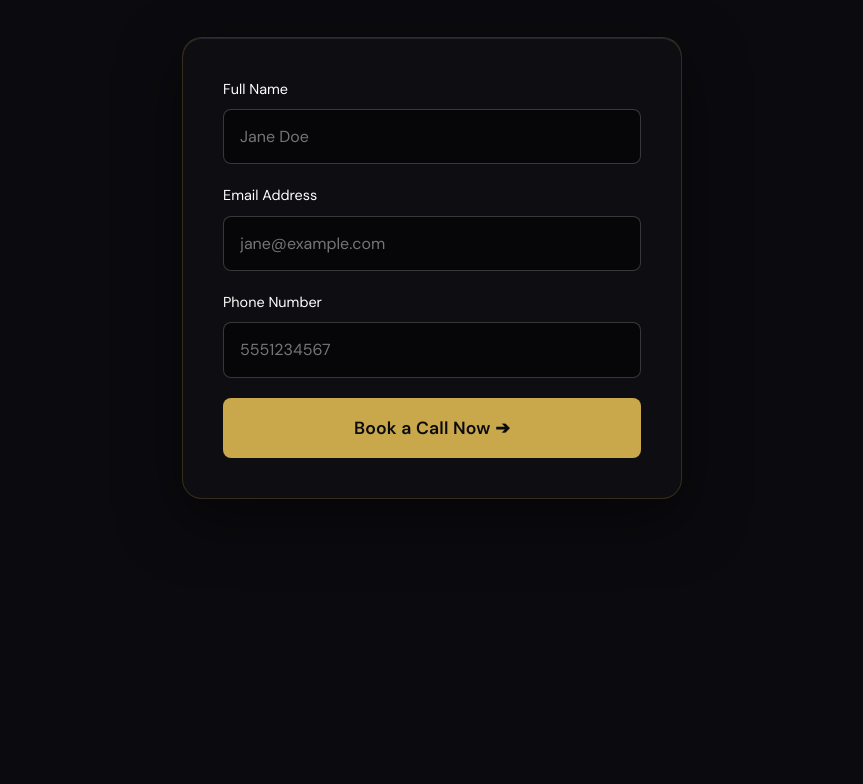
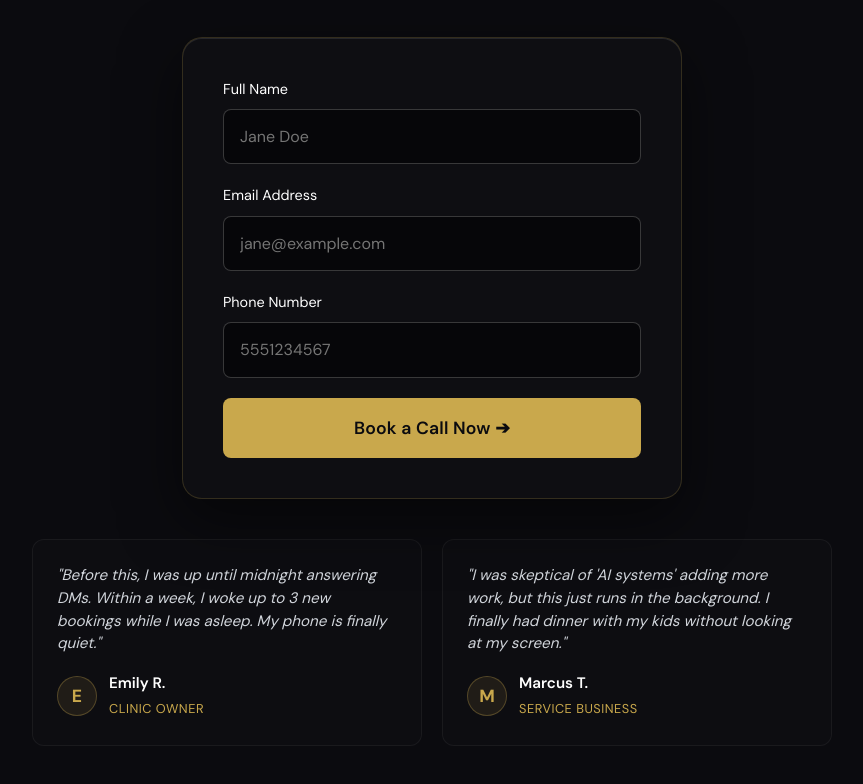
Before and after one commit to darrshandangi/GaneoAI, a website: page appointment.html in a window 1280 px wide. Shown: the part 609-1393 px from the top of the page, without its empty margins (208-1071 px from the left). Before the commit the page ends 1148 px from the top, so only its background shows below. Drawn offline with nearby package versions, Linux system fonts and the light colour scheme; a script that the page names is missing; a web font is replaced by a local one.

Commit message:
Add highly-converting testimonial section below the lead form

```diff
--- a/appointment.html
+++ b/appointment.html
@@ -229,6 +229,69 @@
             transform: translateY(2px);
         }
 
+        /* --- Testimonials --- */
+        .mini-testimonials {
+            max-width: 800px;
+            margin: 0 auto 60px auto;
+            display: grid;
+            grid-template-columns: 1fr 1fr;
+            gap: 20px;
+        }
+
+        .mini-testimonial-card {
+            background: rgba(17, 17, 21, 0.5);
+            border: 1px solid rgba(255, 255, 255, 0.05);
+            border-radius: 12px;
+            padding: 24px;
+            text-align: left;
+        }
+
+        .mini-testimonial-card p {
+            color: #d1d5db;
+            font-size: 0.95rem;
+            font-style: italic;
+            margin-bottom: 16px;
+            line-height: 1.5;
+        }
+
+        .mini-testimonial-author {
+            display: flex;
+            align-items: center;
+            gap: 12px;
+        }
+
+        .mini-testimonial-avatar {
+            width: 40px;
+            height: 40px;
+            border-radius: 50%;
+            background: rgba(201, 168, 76, 0.1);
+            color: var(--accent);
+            display: flex;
+            align-items: center;
+            justify-content: center;
+            font-family: var(--sans);
+            font-weight: 700;
+            font-size: 1.1rem;
+            border: 1px solid rgba(201, 168, 76, 0.3);
+        }
+
+        .mini-testimonial-info strong {
+            display: block;
+            color: #fff;
+            font-size: 0.95rem;
+            font-family: var(--sans);
+            font-weight: 600;
+        }
+
+        .mini-testimonial-info span {
+            color: var(--accent);
+            font-size: 0.8rem;
+            font-family: var(--sans);
+            text-transform: uppercase;
+            letter-spacing: 0.5px;
+        }
+
+
         /* --- Mobile Responsive Fixes --- */
         @media (max-width: 768px) {
             .appointment-subtitle {
@@ -256,6 +319,12 @@
             .appointment-form {
                 padding: 24px;
                 border-radius: 12px;
+                margin-bottom: 30px;
+            }
+
+            .mini-testimonials {
+                grid-template-columns: 1fr;
+                padding: 0 15px;
             }
 
             .progress-container {
@@ -331,6 +400,29 @@
             </div>
             <button type="submit" class="btn-primary" id="submit-btn">Book a Call Now ➔</button>
         </form>
+
+        <div class="mini-testimonials">
+            <div class="mini-testimonial-card">
+                <p>"Before this, I was up until midnight answering DMs. Within a week, I woke up to 3 new bookings while I was asleep. My phone is finally quiet."</p>
+                <div class="mini-testimonial-author">
+                    <div class="mini-testimonial-avatar">E</div>
+                    <div class="mini-testimonial-info">
+                        <strong>Emily R.</strong>
+                        <span>Clinic Owner</span>
+                    </div>
+                </div>
+            </div>
+            <div class="mini-testimonial-card">
+                <p>"I was skeptical of 'AI systems' adding more work, but this just runs in the background. I finally had dinner with my kids without looking at my screen."</p>
+                <div class="mini-testimonial-author">
+                    <div class="mini-testimonial-avatar">M</div>
+                    <div class="mini-testimonial-info">
+                        <strong>Marcus T.</strong>
+                        <span>Service Business</span>
+                    </div>
+                </div>
+            </div>
+        </div>
     </div>
 
     <!-- STEP 2: CALENDAR (Hidden initially) -->
```
